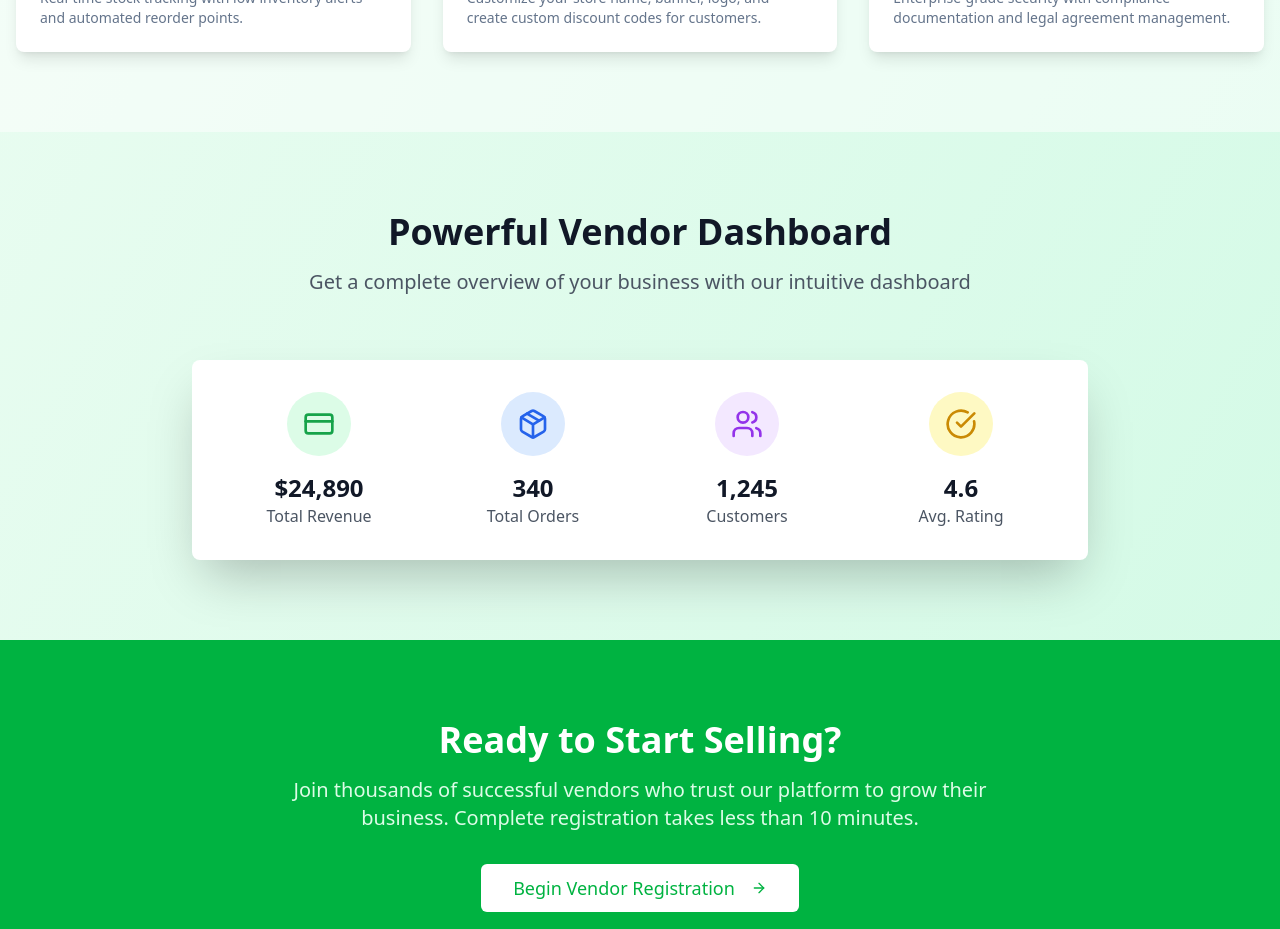
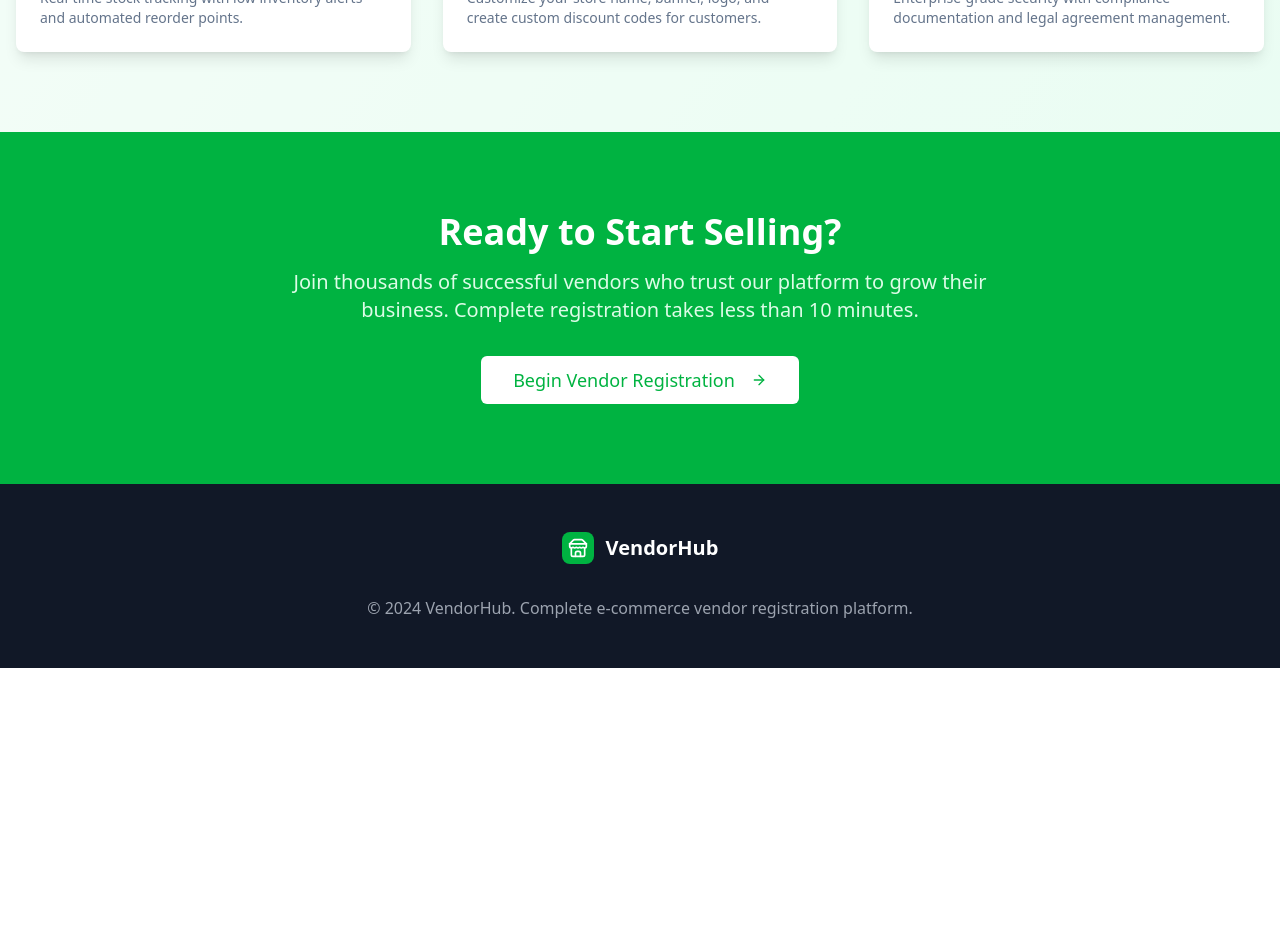
Before and after one commit to fisherooo/vendor-nexus-insights-hub-01, a React (Vite) app: page / in a window 1280 px wide. Shown: the part 1200-2129 px from the top of the page. After the commit the page ends 1868 px from the top, so only its background shows below. Built offline with nearby package versions, Linux system fonts and the light colour scheme.

Commit message:
Remove vendor dashboard area
Removes the vendor dashboard and related components from the application.

```diff
--- a/src/pages/Index.tsx
+++ b/src/pages/Index.tsx
@@ -185,58 +185,6 @@ const Index = () => {
         </div>
       </section>
 
-      {/* Dashboard Preview */}
-      <section className="py-20">
-        <div className="container mx-auto px-4">
-          <div className="text-center mb-16">
-            <h2 className="text-4xl font-bold text-gray-900 mb-4">
-              Powerful Vendor Dashboard
-            </h2>
-            <p className="text-xl text-gray-600 max-w-2xl mx-auto">
-              Get a complete overview of your business with our intuitive dashboard
-            </p>
-          </div>
-
-          <Card className="max-w-4xl mx-auto border-0 shadow-2xl">
-            <CardContent className="p-8">
-              <div className="grid grid-cols-1 md:grid-cols-2 lg:grid-cols-4 gap-6">
-                <div className="text-center">
-                  <div className="w-16 h-16 bg-green-100 rounded-full flex items-center justify-center mx-auto mb-4">
-                    <CreditCard className="w-8 h-8 text-green-600" />
-                  </div>
-                  <h3 className="font-semibold text-2xl text-gray-900">$24,890</h3>
-                  <p className="text-gray-600">Total Revenue</p>
-                </div>
-
-                <div className="text-center">
-                  <div className="w-16 h-16 bg-blue-100 rounded-full flex items-center justify-center mx-auto mb-4">
-                    <Package className="w-8 h-8 text-blue-600" />
-                  </div>
-                  <h3 className="font-semibold text-2xl text-gray-900">340</h3>
-                  <p className="text-gray-600">Total Orders</p>
-                </div>
-
-                <div className="text-center">
-                  <div className="w-16 h-16 bg-purple-100 rounded-full flex items-center justify-center mx-auto mb-4">
-                    <Users className="w-8 h-8 text-purple-600" />
-                  </div>
-                  <h3 className="font-semibold text-2xl text-gray-900">1,245</h3>
-                  <p className="text-gray-600">Customers</p>
-                </div>
-
-                <div className="text-center">
-                  <div className="w-16 h-16 bg-yellow-100 rounded-full flex items-center justify-center mx-auto mb-4">
-                    <CheckCircle className="w-8 h-8 text-yellow-600" />
-                  </div>
-                  <h3 className="font-semibold text-2xl text-gray-900">4.6</h3>
-                  <p className="text-gray-600">Avg. Rating</p>
-                </div>
-              </div>
-            </CardContent>
-          </Card>
-        </div>
-      </section>
-
       {/* CTA Section */}
       <section className="py-20 bg-primary">
         <div className="container mx-auto px-4 text-center">
```
